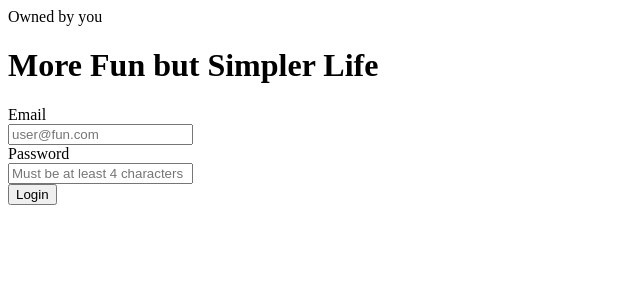
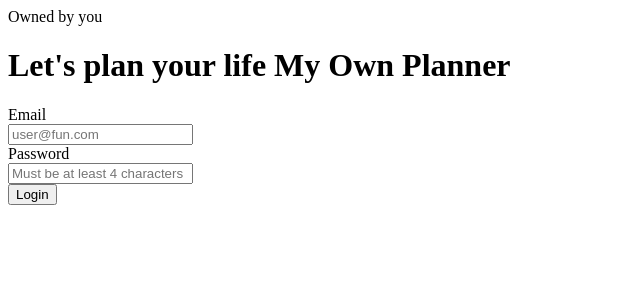
Before and after one commit to clairesujin8702/MyOwnPlanner, a React app: page / in a window 1280 px wide. Shown: the top 300 px of the page, without its empty margins (0-640 px from the left). Built offline with nearby package versions, Linux system fonts and the light colour scheme; the HTML template or start-up script is replaced by a standard one.

Commit message:
Update tilte

```diff
--- a/client/src/components/auth/Login.jsx
+++ b/client/src/components/auth/Login.jsx
@@ -67,7 +67,7 @@ const Login = ({ handleAuth }) => {
 
   return (
     <>
-      <h1> More Fun but Simpler Life </h1>
+      <h1> Let's plan your life My Own Planner </h1>
       <div>
         <div id='email'>Email</div>
         <div className='email-input'>
```
